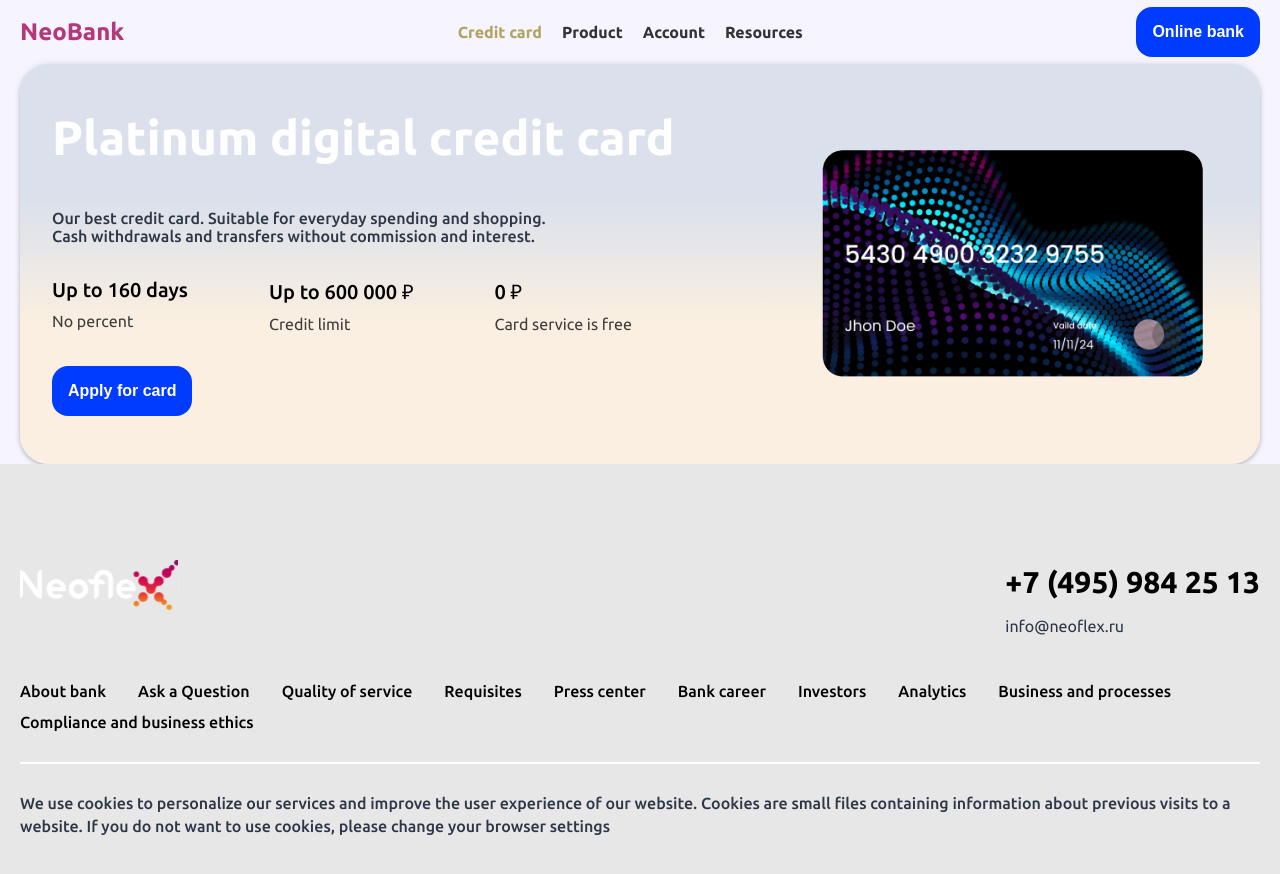
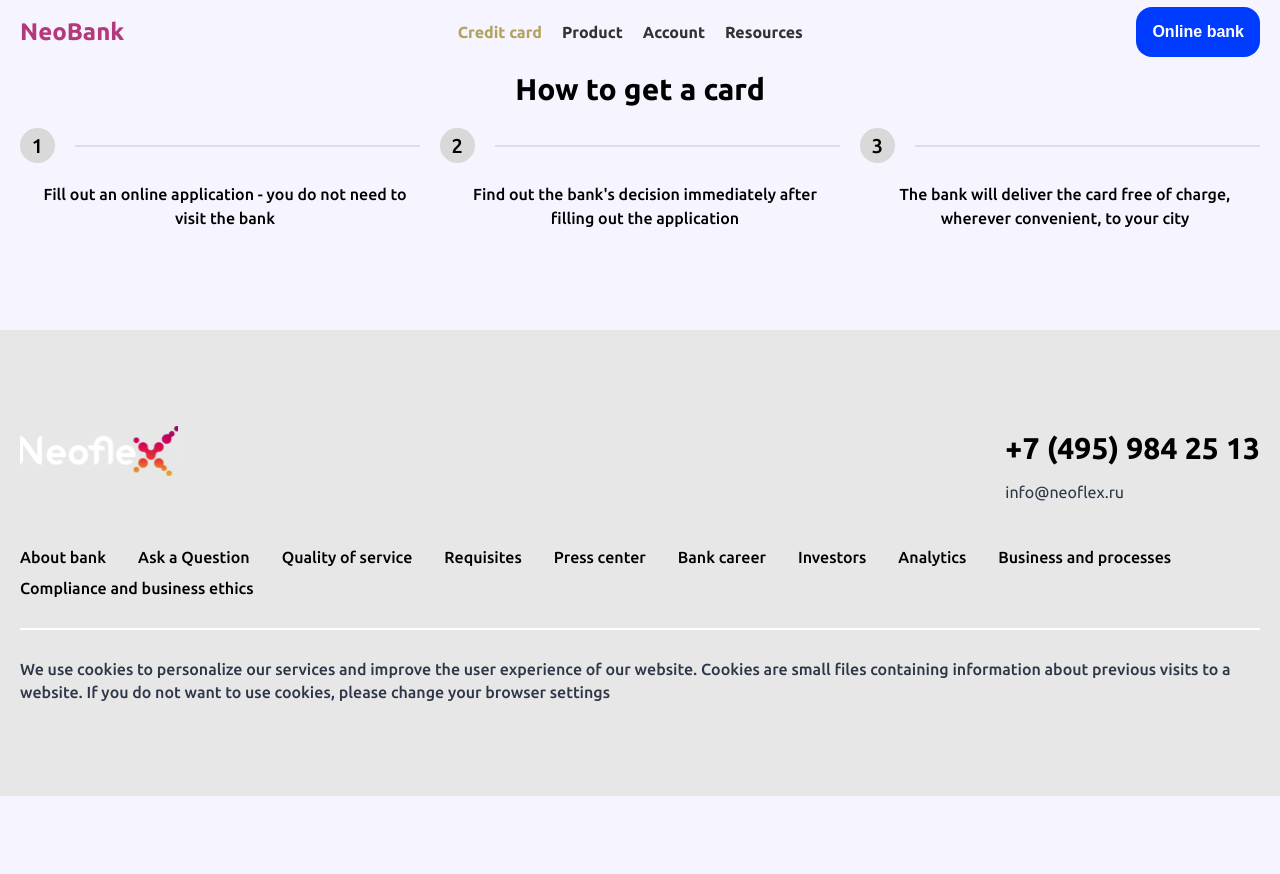
Before and after one commit to AndrewMosh/module_1, a React (Vite) app: page /credit-card in a window 1280 px wide. Shown: the top 874 px of the page. After the commit the page ends 800 px from the top, so only its background shows below. Built offline with nearby package versions, Linux system fonts and the light colour scheme.

Commit message:
how to get card component

```diff
--- /dev/null
+++ b/src/Components/HowToGet/HowToGet.scss
@@ -0,0 +1,81 @@
+.how-to-get {
+  padding-bottom: 44px;
+
+  &__title {
+    font-size: $fs-30;
+    text-align: center;
+    padding-bottom: 14px;
+  }
+
+  &__list {
+    display: flex;
+    justify-content: space-between;
+    gap: 20px;
+
+    @media screen and (max-width: 765px) {
+      flex-wrap: wrap;
+    }
+
+    @include respond-to(mobile) {
+      flex-direction: column;
+    }
+  }
+
+  &__item {
+    @media screen and (max-width: 765px) {
+      flex: 1 0 40%;
+    }
+
+    @include respond-to(mobile) {
+      flex: 1 0 100%;
+    }
+  }
+
+  &__number {
+    background-color: #d9d9d9;
+    border-radius: 50%;
+    width: 40px;
+    height: 35px;
+    display: flex;
+    justify-content: center;
+    align-items: center;
+    font-size: $fs-20;
+    font-family: 'Ubuntu Medium';
+
+    @include respond-to(mobile) {
+      font-size: $fs-16;
+    }
+  }
+
+  &__step {
+    display: flex;
+    align-items: center;
+    gap: 20px;
+    padding-bottom: 20px;
+
+    @include respond-to(mobile) {
+      gap: 20px;
+    }
+  }
+
+  &__line {
+    height: 2px;
+    width: 100%;
+    border: none;
+    background-color: #80808033;
+    margin: 0;
+  }
+
+  &__text {
+    font-size: $fs-16;
+    font-family: 'Ubuntu Medium';
+    line-height: 23.58px;
+    max-width: 400px;
+    text-align: center;
+    padding-left: 10px;
+
+    @media screen and (max-width: 765px) {
+      max-width: 100%;
+    }
+  }
+}
--- /dev/null
+++ b/src/Components/HowToGet/HowToGet.tsx
@@ -0,0 +1,23 @@
+import './HowToGet.scss';
+import { steps } from './how-to.consts';
+
+export const HowToGet = () => {
+  return (
+    <div className="how-to-get">
+      <div className="how-to-get__container">
+        <h2 className="how-to-get__title">How to get a card</h2>
+        <div className="how-to-get__list">
+          {steps.map((step) => (
+            <div key={step.id} className="how-to-get__item">
+              <div className="how-to-get__step">
+                <span className="how-to-get__number">{step.id}</span>
+                <hr className="how-to-get__line" />
+              </div>
+              <div className="how-to-get__text">{step.title}</div>
+            </div>
+          ))}
+        </div>
+      </div>
+    </div>
+  );
+};
--- /dev/null
+++ b/src/Components/HowToGet/how-to.consts.ts
@@ -0,0 +1,21 @@
+type TSteps = {
+  id: number;
+  title: string;
+};
+
+export const steps: TSteps[] = [
+  {
+    id: 1,
+    title: 'Fill out an online application - you do not need to visit the bank',
+  },
+  {
+    id: 2,
+    title:
+      "Find out the bank's decision immediately after filling out the application",
+  },
+  {
+    id: 3,
+    title:
+      'The bank will deliver the card free of charge, wherever convenient, to your city',
+  },
+];
--- a/src/pages/CreditCard/CreditCard.tsx
+++ b/src/pages/CreditCard/CreditCard.tsx
@@ -1,10 +1,12 @@
 import { Layout } from '@components/Layout/Layout';
-import { PlatinumCard } from '@components/PlatinumCard/PlatinumCard';
+// import { PlatinumCard } from '@components/PlatinumCard/PlatinumCard';
+import { HowToGet } from '@components/HowToGet/HowToGet';
 
 export const CreditCard = () => {
   return (
     <Layout>
-      <PlatinumCard />
+      {/* <PlatinumCard /> */}
+      <HowToGet />
     </Layout>
   );
 };
```
